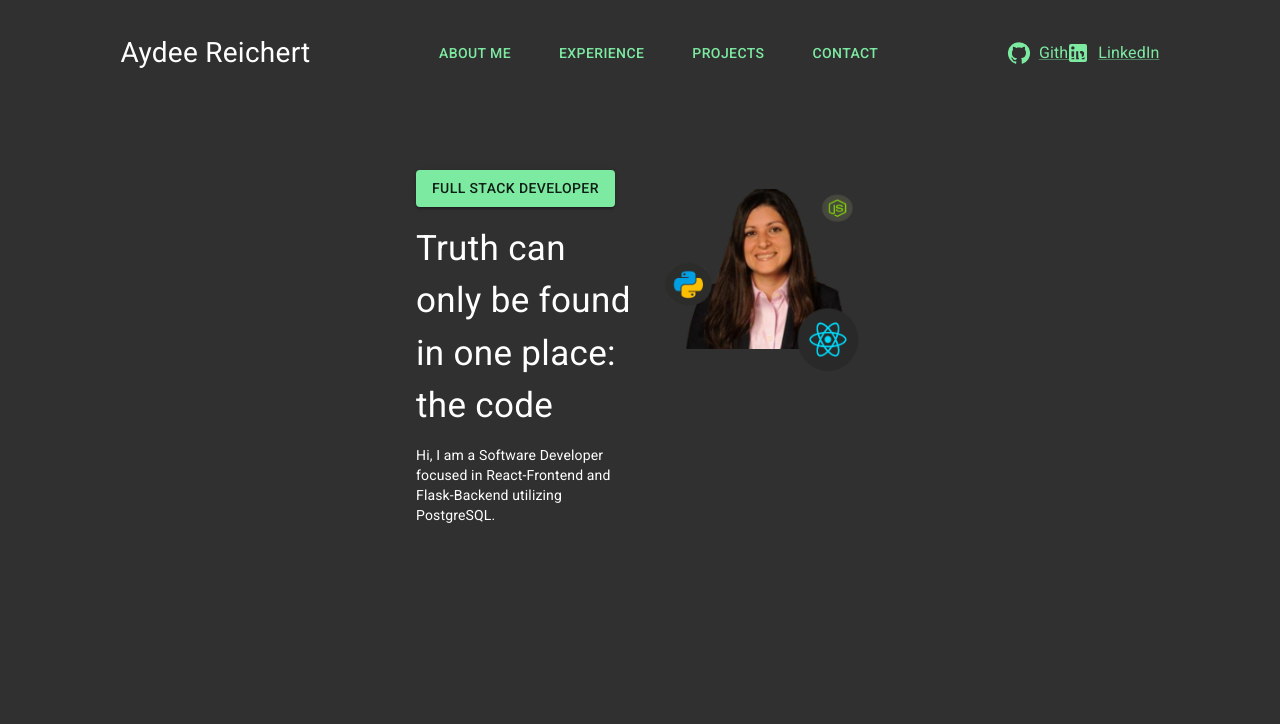
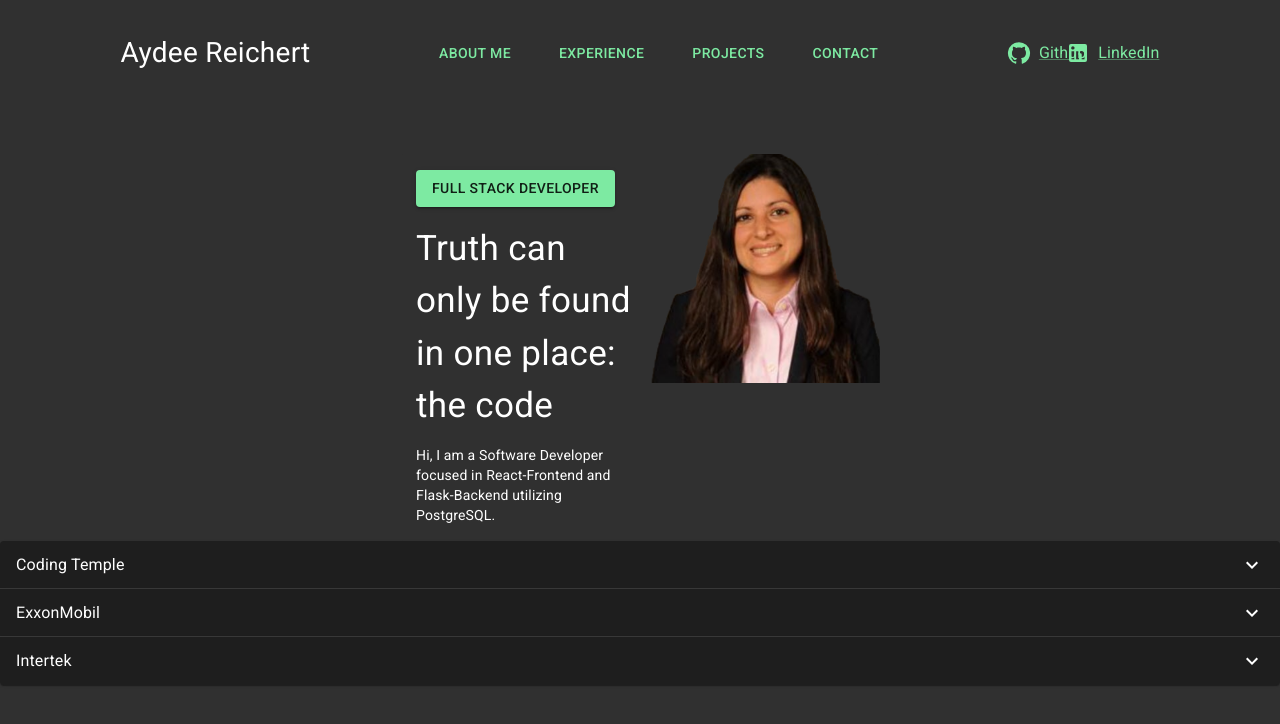
Before and after one commit to ReichertA2/Portfolio, a React (Create React App) app: page / in a window 1280 px wide. Shown: the top 724 px of the page. Built offline with nearby package versions, Linux system fonts and the light colour scheme.

Commit message:
Started the experience component

```diff
--- a/src/App.js
+++ b/src/App.js
@@ -1,6 +1,7 @@
 import './App.css';
 import MainBody from './components/MainBody';
 import NavBar from './components/NavBar';
+import Experience from './components/Experience';
 
 
 
@@ -10,6 +11,7 @@
 
       <NavBar></NavBar>
       <MainBody />
+      <Experience />
 
 
     </div>
--- /dev/null
+++ b/src/components/Experience.js
@@ -0,0 +1,58 @@
+import * as React from 'react';
+import Accordion from '@mui/material/Accordion';
+import AccordionSummary from '@mui/material/AccordionSummary';
+import AccordionDetails from '@mui/material/AccordionDetails';
+import Typography from '@mui/material/Typography';
+import ExpandMoreIcon from '@mui/icons-material/ExpandMore';
+
+export default function SimpleAccordion() {
+  return (
+    <div>
+      <Accordion>
+        <AccordionSummary
+          expandIcon={<ExpandMoreIcon />}
+          aria-controls="panel1a-content"
+          id="panel1a-header"
+        >
+          <Typography>Coding Temple</Typography>
+        </AccordionSummary>
+        <AccordionDetails>
+          <Typography>
+            Lorem ipsum dolor sit amet, consectetur adipiscing elit. Suspendisse
+            malesuada lacus ex, sit amet blandit leo lobortis eget.
+          </Typography>
+        </AccordionDetails>
+      </Accordion>
+      <Accordion>
+        <AccordionSummary
+          expandIcon={<ExpandMoreIcon />}
+          aria-controls="panel2a-content"
+          id="panel2a-header"
+        >
+          <Typography>ExxonMobil</Typography>
+        </AccordionSummary>
+        <AccordionDetails>
+          <Typography>
+            Lorem ipsum dolor sit amet, consectetur adipiscing elit. Suspendisse
+            malesuada lacus ex, sit amet blandit leo lobortis eget.
+          </Typography>
+        </AccordionDetails>
+      </Accordion>
+      <Accordion>
+        <AccordionSummary
+          expandIcon={<ExpandMoreIcon />}
+          aria-controls="panel2a-content"
+          id="panel2a-header"
+        >
+          <Typography>Intertek</Typography>
+        </AccordionSummary>
+        <AccordionDetails>
+          <Typography>
+            Lorem ipsum dolor sit amet, consectetur adipiscing elit. Suspendisse
+            malesuada lacus ex, sit amet blandit leo lobortis eget.
+          </Typography>
+        </AccordionDetails>
+      </Accordion>
+    </div>
+  );
+}
--- a/src/components/MainBody.js
+++ b/src/components/MainBody.js
@@ -6,7 +6,7 @@
 import Button from "@mui/material/Button";
 import Typography from "@mui/material/Typography";
 import CardMedia from "@mui/material/CardMedia";
-import pic from "../new_pic6.png";
+import pic from "../new_pic3.png";
 import JavascriptIcon from '@mui/icons-material/Javascript';
 import Avatar from '@mui/material/Avatar';
 
```
Also changed, not shown: src/components/AboutMe.js (added).
